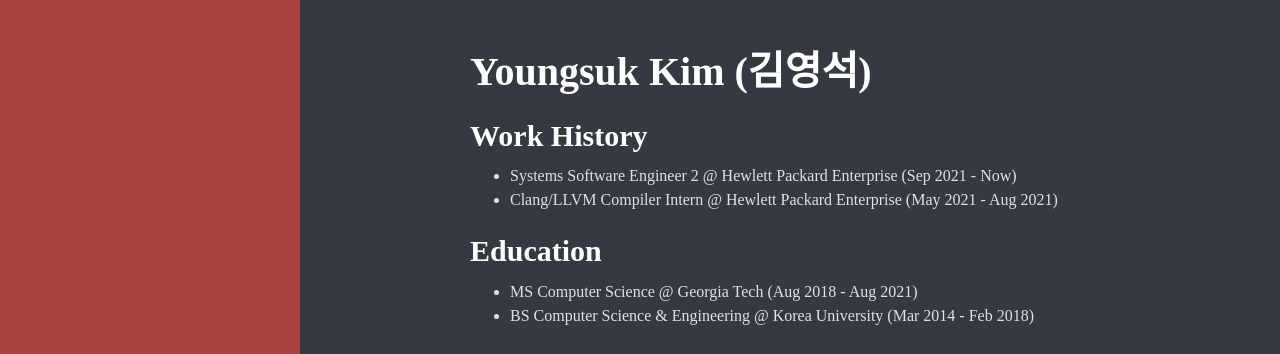
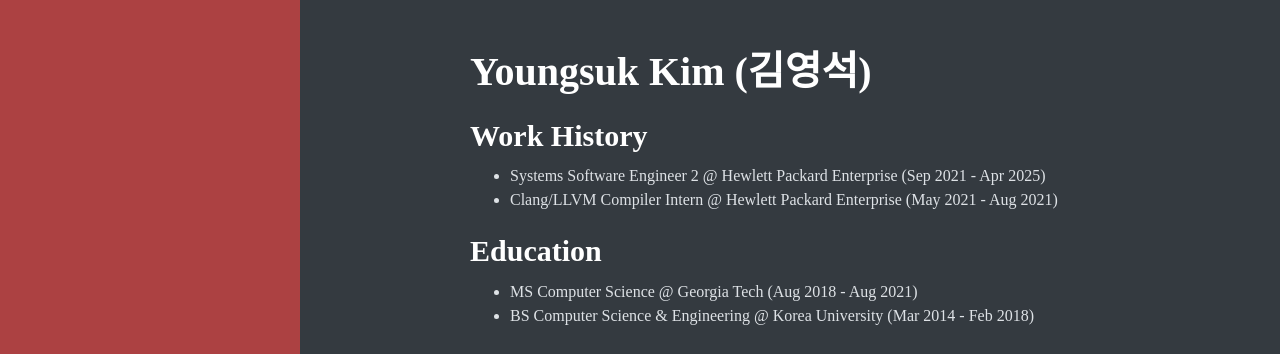
Before and after one commit to JOE1994/JOE1994.github.io, a Jekyll site: the page built from index.md, in a window 1280 px wide and 900 px high. Shown: the top 354 px of the window. Built offline with Jekyll 4.4.1, drawn with Linux system fonts in a browser that asks for light colours; some web fonts are replaced.

Commit message:
Left HPE

```diff
--- a/index.md
+++ b/index.md
@@ -5,7 +5,7 @@
 # Youngsuk Kim (김영석)
 
 ## Work History
-* Systems Software Engineer 2 @ Hewlett Packard Enterprise (Sep 2021 - Now)
+* Systems Software Engineer 2 @ Hewlett Packard Enterprise (Sep 2021 - Apr 2025)
 * Clang/LLVM Compiler Intern @ Hewlett Packard Enterprise (May 2021 - Aug 2021)
 
 ## Education
```
